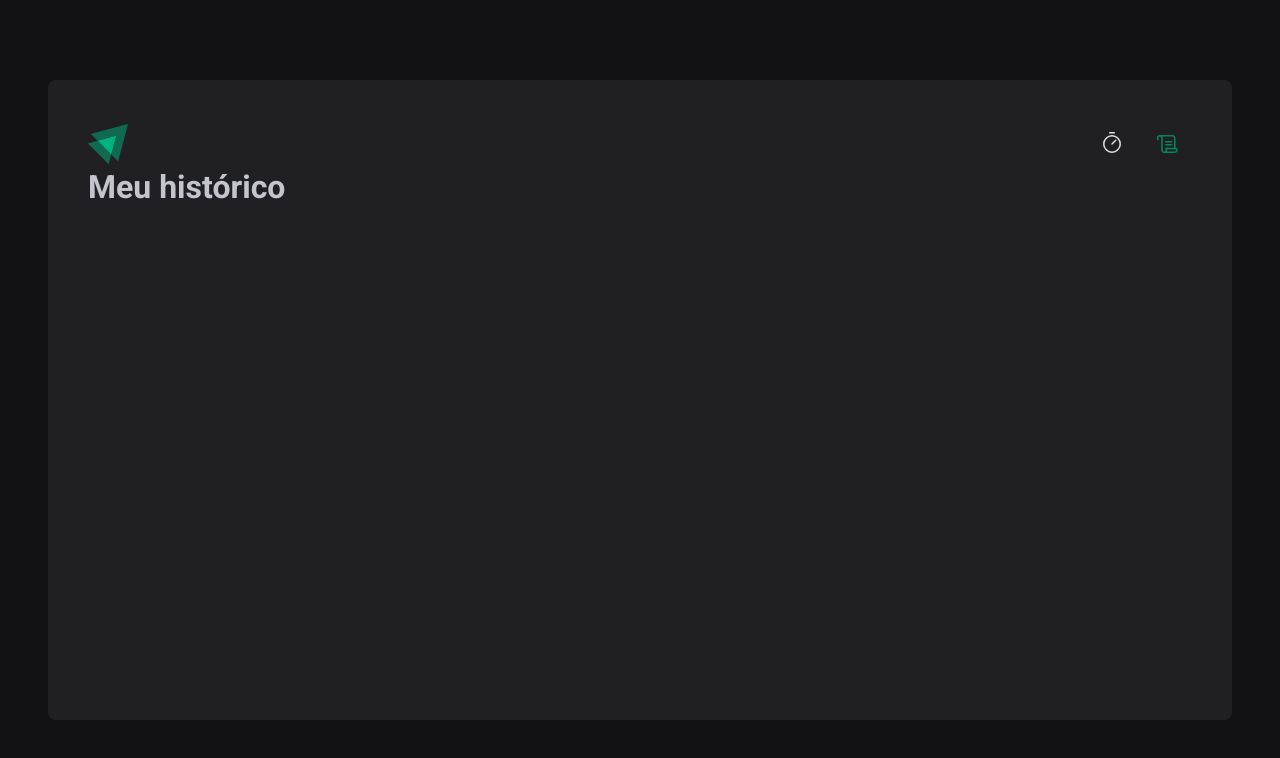
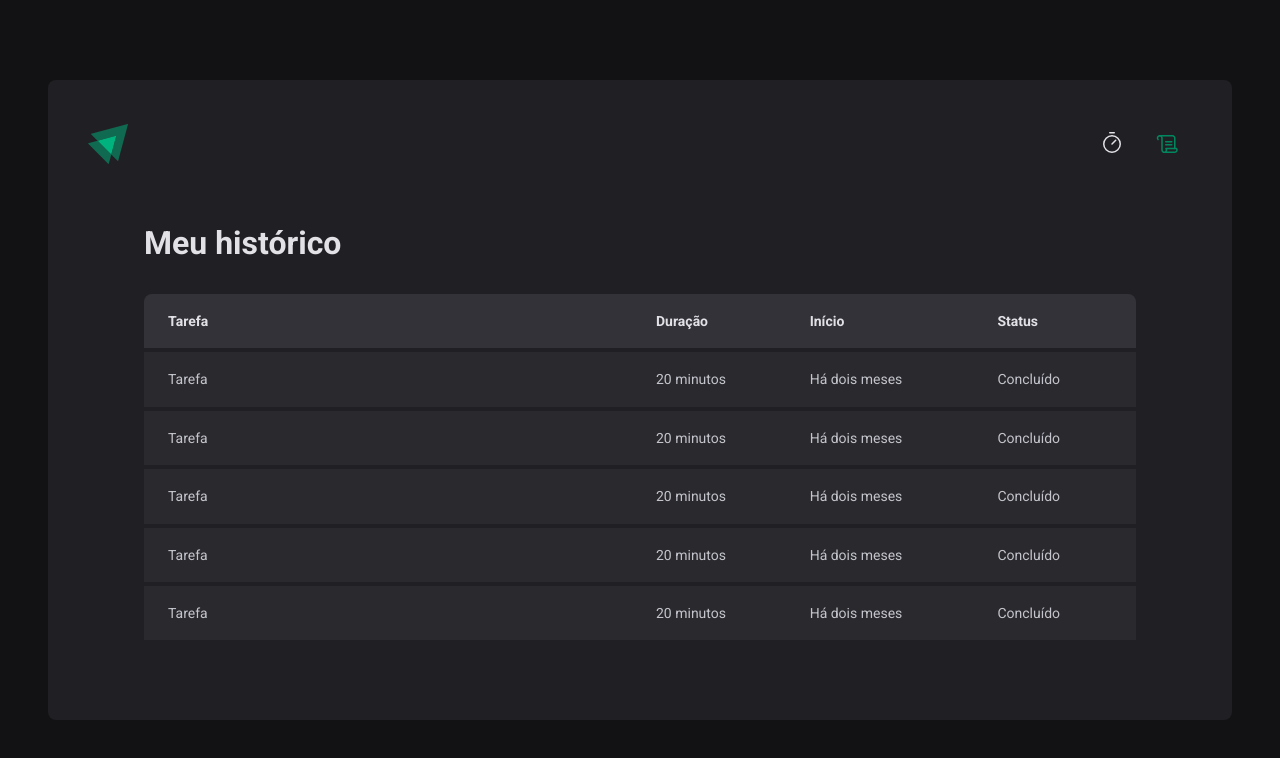
Before and after one commit to GabrielFerlima/Ignite-Timer-React, a React (Vite) app: page /history in a window 1280 px wide. Shown: the top 758 px of the page. Built offline with nearby package versions, Linux system fonts and the light colour scheme.

Commit message:
Criando pag history com tabelas

```diff
--- a/src/pages/History/index.tsx
+++ b/src/pages/History/index.tsx
@@ -6,8 +6,48 @@
             <h1>Meu histórico</h1>
 
             <HistoryList>
-
-
+                <table>
+                <thead>
+                    <tr>
+                        <th>Tarefa</th>
+                        <th>Duração</th>
+                        <th>Início</th>
+                        <th>Status</th>
+                    </tr>
+                </thead>
+                <tbody>
+                    <tr>
+                        <td>Tarefa</td>
+                        <td>20 minutos</td>
+                        <td>Há dois meses</td>
+                        <td>Concluído</td>
+                    </tr>
+                    <tr>
+                        <td>Tarefa</td>
+                        <td>20 minutos</td>
+                        <td>Há dois meses</td>
+                        <td>Concluído</td>
+                    </tr>
+                    <tr>
+                        <td>Tarefa</td>
+                        <td>20 minutos</td>
+                        <td>Há dois meses</td>
+                        <td>Concluído</td>
+                    </tr>
+                    <tr>
+                        <td>Tarefa</td>
+                        <td>20 minutos</td>
+                        <td>Há dois meses</td>
+                        <td>Concluído</td>
+                    </tr>
+                    <tr>
+                        <td>Tarefa</td>
+                        <td>20 minutos</td>
+                        <td>Há dois meses</td>
+                        <td>Concluído</td>
+                    </tr>
+                </tbody>
+                </table>
             </HistoryList>
         </HistoryContainer>
     )
--- a/src/pages/History/styles.ts
+++ b/src/pages/History/styles.ts
@@ -1,9 +1,62 @@
 import styled from 'styled-components';
 
 export const HistoryContainer = styled.main`
+    flex: 1;
+    padding: 3.5rem;
 
+    display: flex;
+    flex-direction: column;
+
+    h1 {
+        font-size: 1.rem;
+        color: ${(probs) => probs.theme['gray-100']};
+    }
 `;
 
 export const HistoryList = styled.div`
+    flex: 1;
+    overflow: auto;
+    margin-top: 2rem;
 
+    table {
+        width: 100%;
+        border-collapse: collapse;
+        min-width: 600px;
+
+        th{
+            background-color: ${(probs)=> probs.theme['gray-600']};
+            padding: 1rem;
+            text-align: left;
+            color: ${(probs)=> probs.theme['gray-100']};
+            font-size: 0.875rem;
+            line-height: 1.6;
+
+            &:first-child {
+               border-top-left-radius: 8px;
+               padding-left: 1.5rem;
+            }
+
+            &:last-child {
+               border-top-right-radius: 8px;
+               padding-right: 1.5rem;
+            }
+        }
+
+        td {
+            background-color: ${(probs)=> probs.theme['gray-700']};
+            border-top: 4px solid ${(probs)=> probs.theme['gray-800']};
+            padding: 1rem;
+            font-size: 0.875rem;
+            line-height: 1.6;
+
+            &:first-child {
+               width: 50%;
+               padding-left: 1.5rem;
+            }
+
+            &:last-child {
+               padding-right: 1.5rem;
+            }
+        }
+    }
 `;
```
